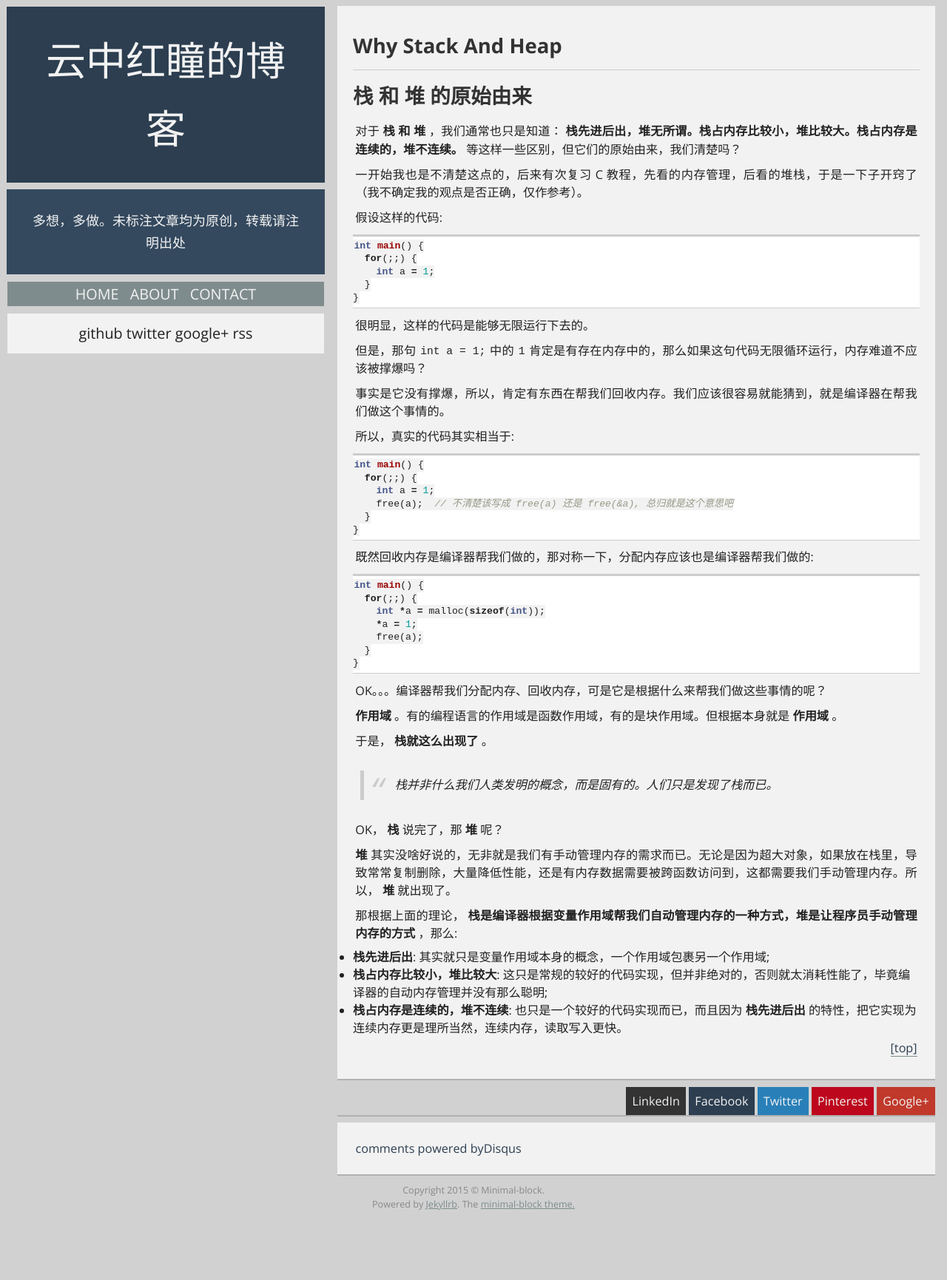
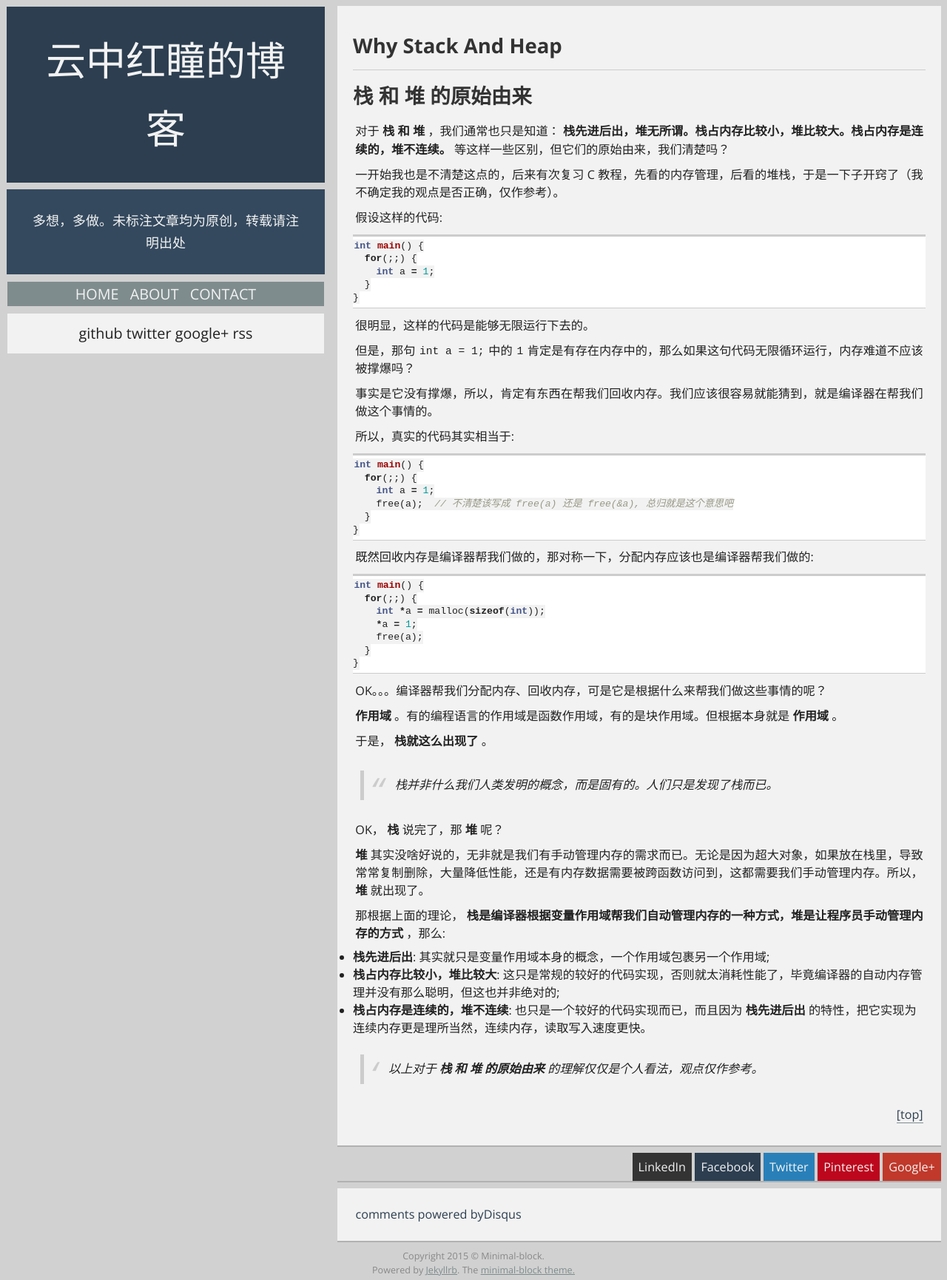
Before and after one commit to xialvjun/xialvjun.github.io, a Jekyll site: the page built from _posts/2018-07-10-why-stack-and-heap.md, in a window 1280 px wide. Shown: the whole page at 74% size. Built offline with Jekyll 4.4.1, drawn with Linux system fonts in a browser that asks for light colours; our own code applies the rules of GitHub Pages for plain Markdown files; comment, search, counter and statistics services are not loaded; before the commit the page ends 1641 px from its top, so only the background shows below that.

Commit message:
small fix in why stack and heap

```diff
--- a/_posts/2018-07-10-why-stack-and-heap.md
+++ b/_posts/2018-07-10-why-stack-and-heap.md
@@ -58,5 +58,7 @@ OK， **栈** 说完了，那 **堆** 呢？
 那根据上面的理论， **栈是编译器根据变量作用域帮我们自动管理内存的一种方式，堆是让程序员手动管理内存的方式** ，那么:
 
 - **栈先进后出**: 其实就只是变量作用域本身的概念，一个作用域包裹另一个作用域;
-- **栈占内存比较小，堆比较大**: 这只是常规的较好的代码实现，但并非绝对的，否则就太消耗性能了，毕竟编译器的自动内存管理并没有那么聪明;
-- **栈占内存是连续的，堆不连续**: 也只是一个较好的代码实现而已，而且因为 **栈先进后出** 的特性，把它实现为连续内存更是理所当然，连续内存，读取写入更快。
+- **栈占内存比较小，堆比较大**: 这只是常规的较好的代码实现，否则就太消耗性能了，毕竟编译器的自动内存管理并没有那么聪明，但这也并非绝对的;
+- **栈占内存是连续的，堆不连续**: 也只是一个较好的代码实现而已，而且因为 **栈先进后出** 的特性，把它实现为连续内存更是理所当然，连续内存，读取写入速度更快。
+
+> 以上对于 **栈 和 堆 的原始由来** 的理解仅仅是个人看法，观点仅作参考。
--- a/assets/css/minimal-block.scss
+++ b/assets/css/minimal-block.scss
@@ -198,7 +198,7 @@ nav {
     .module {
         border-bottom: 2px solid #b1b1b1;
         font-size: 0.9em;
-        margin-right: 1em;
+        /* margin-right: 1em; */
     }
 
 }
@@ -558,7 +558,7 @@ div.awesomplete {
         .title { margin-top: 0 !important; }
     }
 
-    .main-header .module { margin-left: 0; }
+    .main-header .module { margin-left: 0; margin-right: 0; }
     .main-content .module { margin-top: 0; }
 
     nav { text-align: center; }
```
